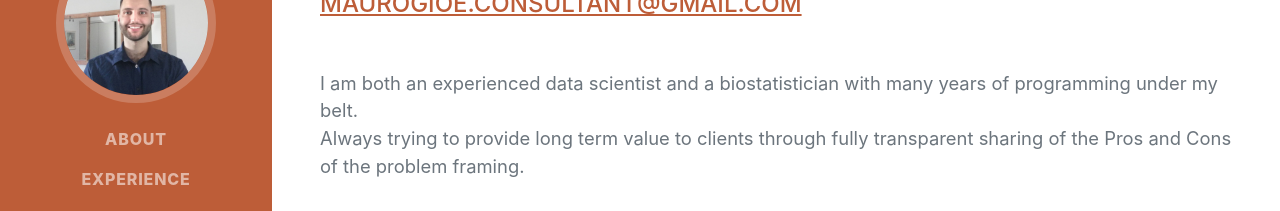
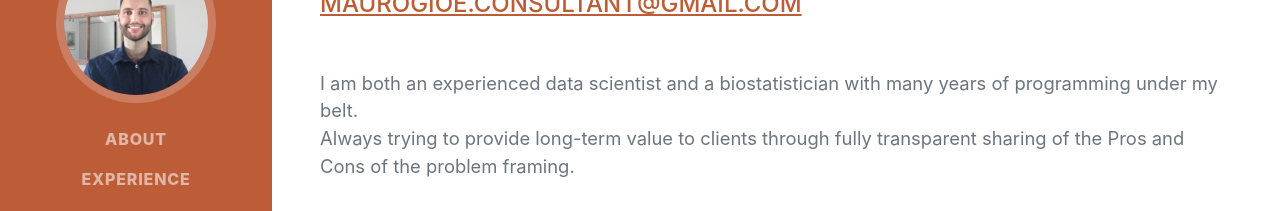
Before and after one commit to MauroGioe/maurogioe.github.io, a plain HTML site: page index.html in a window 1280 px wide. Shown: the part 313-524 px from the top of the page. Drawn offline with nearby package versions, Linux system fonts and the light colour scheme; a web font is replaced by a local one.

Commit message:
fix compound adj

```diff
--- a/index.html
+++ b/index.html
@@ -49,7 +49,7 @@
                     </div>
                     <p class="lead mb-5">I am both an experienced data scientist and a biostatistician with many years of programming under my belt. <br>
     <!--                     Following MLOps to deliver optimal and consistent results. -->
-                         Always trying to provide long term value to clients through fully transparent sharing of the Pros and Cons of the problem framing.
+                         Always trying to provide long-term value to clients through fully transparent sharing of the Pros and Cons of the problem framing.
                           </p>
                     <div class="social-icons">
                         <a class="social-icon" href="https://linkedin.com/in/mauro-gioè-71b4491b5" target="_blank"> <i class="fab fa-linkedin-in"></i></a>
```
